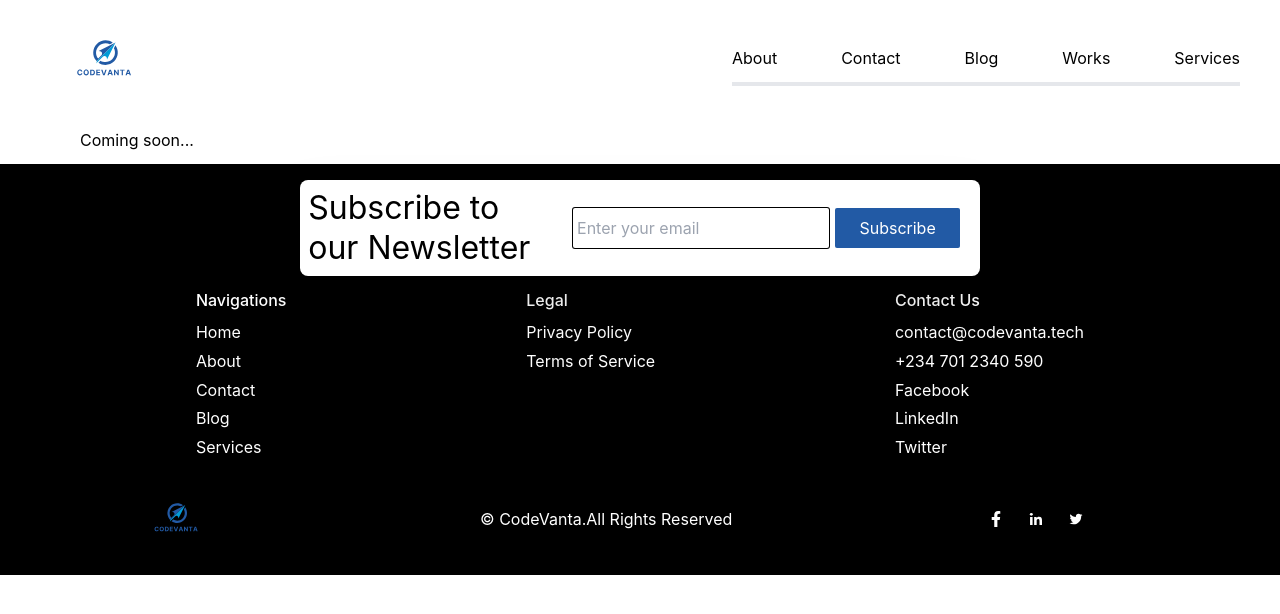
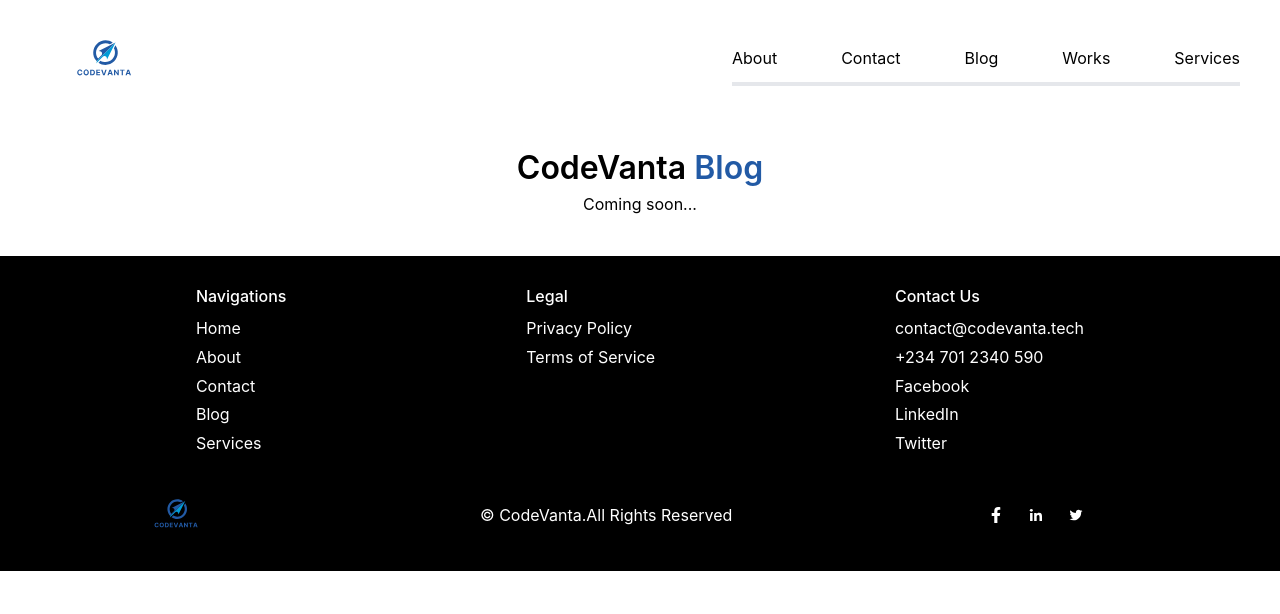
Before and after one commit to Code-Vanta/CompanyWebsite, a React (Vite) app in the folder CodeVanta/: page /blog in a window 1280 px wide. Shown: the top 614 px of the page. Built offline with nearby package versions, Linux system fonts and the light colour scheme.

Commit message:
Newsletter

```diff
--- a/CodeVanta/src/component/About/Notion.jsx
+++ b/CodeVanta/src/component/About/Notion.jsx
@@ -7,7 +7,6 @@
         <h1 className="text-[5rem] font-normal text-[#111010] sm:text-[2rem] ">
           About <span className="text-[#225AA5]">Us</span>
         </h1>
-
         <p className="text- font-normal pb-[2rem] text-[1.1rem] w-[45rem] sm:text-[1rem] mx-auto sm:w-[24rem] sm:pb-[4rem]">
           If your objective is to give your business the accessibility it
           deserves in today’s online/digital space, look no further than
--- a/CodeVanta/src/component/blog/BlogPage.jsx
+++ b/CodeVanta/src/component/blog/BlogPage.jsx
@@ -2,8 +2,11 @@
 
 const BlogPage = () => {
   return (
-    <div className="px-[5rem] pt-2 sm:pt-1 pb-3 md:px-[1rem] sm:px-3">
+    <div className="px-[5rem] text-center pb-10 md:px-[1rem] sm:px-3">
       <div>
+        <h1 className="pt-6 font-semibold text-[2rem]">
+          CodeVanta <span className="text-[#225AA5]">Blog</span>
+        </h1>
         <p>Coming soon...</p>
       </div>
     </div>
--- a/CodeVanta/src/component/footer/Footer.jsx
+++ b/CodeVanta/src/component/footer/Footer.jsx
@@ -11,7 +11,6 @@
     <footer className="bg-black text-white">
       <div className="px-[4rem] pt-4 sm:pt-2 pb-2 md:px-[0.3rem] sm:px-3">
         <div>
-          <NewsLetter />
           <div className="flex justify-around sm:flex sm:justify-start sm:gap-x-[6rem] sm:gap-y-7 p-3 sm:flex-wrap">
             <div className="flex flex-col gap-[0.5rem]">
               <h3 className="font-medium">Navigations</h3>
@@ -62,10 +61,6 @@
           </div>
         </div>
       </div>
-      <getresponse-form
-        form-id="c76d8e90-a005-40b6-99a4-c9a3dfc7452c"
-        e="1"
-      ></getresponse-form>
     </footer>
   );
 };
--- a/CodeVanta/src/component/langingpage/newsletter/NewsLetter.jsx
+++ b/CodeVanta/src/component/langingpage/newsletter/NewsLetter.jsx
@@ -1,70 +1,51 @@
-import React from "react";
-import Button from "../../button/Button";
-import { useState } from "react";
-import { ToastContainer, toast } from "react-toastify";
-import "react-toastify/dist/ReactToastify.css";
-import axios from "axios";
+import React, { useState, useEffect } from "react";
 
 const NewsLetter = () => {
-  const [email, setEmail] = useState("");
-  function getEmail(e) {
-    setEmail(e.target.value);
-  }
-  async function handleSubmit(e) {
-    e.preventDefault();
+  const [isPopupOpen, setIsPopupOpen] = useState(false);
 
-    const data = {
-      campaign: {
-        campaignId: "PHp3H", // Replace with your campaign ID
-      },
-      contact: {
-        email,
-      },
+  useEffect(() => {
+    const popupTimeout = setTimeout(() => {
+      setIsPopupOpen(true);
+    }, 60000);
+
+    return () => {
+      clearTimeout(popupTimeout);
     };
+  }, []);
 
-    try {
-      const response = await axios.post(
-        "https://api.getresponse.pl/v3/contacts",
-        data,
-        {
-          headers: {
-            "Content-Type": "application/json",
-            "X-Auth-Token": "api-key w3v7b58ta18bq81lxfs3gdk7myjygf1i", // Replace with your GetResponse API key
-          },
-        }
-      );
+  const closePopup = () => {
+    setIsPopupOpen(false);
+  };
 
-      if (response.status === 202) {
-        alert("Subscription successful!"); // Modify this based on your UI/UX
-        setEmail("");
-      } else {
-        alert("Subscription failed. Please try again."); // Modify this based on your UI/UX
-      }
-    } catch (error) {
-      console.error("Error subscribing:", error);
-    }
-  }
   return (
-    <div className="flex justify-center">
-      <div className="bg-white rounded-lg drop-shadow-2xl p-2 sm:flex sm:flex-col sm:gap-[0.2rem] flex gap-[0.8rem] items-center">
-        <p className="font-normal text-black text-[2rem] sm:text-[1.5rem] sm:w-full w-[15rem] leading-tight">
-          Subscribe to our Newsletter
-        </p>
-        <form onSubmit={handleSubmit} className="flex p-3 gap-[0.4rem]">
-          <input
-            type="email"
-            placeholder="Enter your email"
-            value={email}
-            onChange={getEmail}
-            className="ring-1 px-1 text-black rounded-sm ring-black"
-          />
-          <Button
-            text={"Subscribe"}
-            style="bg-[#225AA5] text-white rounded-sm py-2 px-6"
-          />
-        </form>
-      </div>
-      <ToastContainer />
+    <div className="min-h-screen flex items-center justify-center">
+      {isPopupOpen && (
+        <div className="fixed inset-0 flex items-center justify-center bg-black bg-opacity-50">
+          <div className="bg-white p-4 rounded shadow-lg relative">
+            <button
+              onClick={closePopup}
+              className="absolute top-2 right-2 text-gray-500 hover:text-gray-800"
+            >
+              Close
+            </button>
+            <iframe
+              title="Popup Form"
+              width="540"
+              height="305"
+              src="https://d66ed512.sibforms.com/serve/MUIFAHPpt9Jutjfr_5anpboNtDELSwQU2vr274aWVuOmpqY_52ipok5pFBVU9jBQYhrXg9wU-HCgpAguYwiwqzvUMMN3rB7OBPTkPsXDKEl-LTA_CZFXeMqQepWbw04LW1xdQX7j3ea6BdRL4tArcbUK7Gmsr8EUNvpHLLAerqETO1x7bMCzqnUPQcb1eLH3qJoUOr7VnFw_wZIi"
+              frameBorder="0"
+              scrolling="auto"
+              allowFullScreen
+              style={{
+                display: "block",
+                marginLeft: "auto",
+                marginRight: "auto",
+                maxWidth: "100%",
+              }}
+            ></iframe>
+          </div>
+        </div>
+      )}
     </div>
   );
 };
--- a/CodeVanta/src/component/navbar/Navbar.jsx
+++ b/CodeVanta/src/component/navbar/Navbar.jsx
@@ -39,7 +39,7 @@
         <div
           className={
             toggle
-              ? "h-screen w-full items-center pt-[2rem] text-white flex flex-col gap-[2rem] bg-[#225AA5]"
+              ? "h-screen w-full pt-[6rem] ease-out px-8 text-white flex flex-col gap-[2rem] bg-[#225AA5]"
               : "flex gap-[4rem] py-3 border-b-4 md:hidden sm:hidden"
           }
         >
--- a/CodeVanta/src/pages/LandingPage.jsx
+++ b/CodeVanta/src/pages/LandingPage.jsx
@@ -4,8 +4,24 @@
 import WhyChoose from '../component/langingpage/why/WhyChoose';
 import OurServices from '../component/langingpage/servicess/OurServices';
 import GetReview from '../component/reviewss/GetReview';
+import { useState,useEffect } from 'react';
 
 const LandingPage = () => {
+   const [isPopupOpen, setIsPopupOpen] = useState(false);
+
+   useEffect(() => {
+     const popupTimeout = setTimeout(() => {
+       setIsPopupOpen(true);
+     }, 60000);
+
+     return () => {
+       clearTimeout(popupTimeout);
+     };
+   }, []);
+
+   const closePopup = () => {
+     setIsPopupOpen(false);
+   };
   return (
     <div className="lg:pb-[3rem] sm:bg-slate-100 pb-7">
       <HeroH />
@@ -13,6 +29,33 @@
       <WhyChoose />
       <OurServices />
       <GetReview />
+      {isPopupOpen && (
+        <div className="fixed inset-0 flex items-center justify-center bg-black bg-opacity-50">
+          <div className="bg-white p-4 rounded shadow-lg relative">
+            <button
+              onClick={closePopup}
+              className="absolute top-2 right-2 text-gray-500 hover:text-gray-800"
+            >
+              Close
+            </button>
+            <iframe
+              title="Popup Form"
+              width="540"
+              height="305"
+              src="https://d66ed512.sibforms.com/serve/MUIFAHPpt9Jutjfr_5anpboNtDELSwQU2vr274aWVuOmpqY_52ipok5pFBVU9jBQYhrXg9wU-HCgpAguYwiwqzvUMMN3rB7OBPTkPsXDKEl-LTA_CZFXeMqQepWbw04LW1xdQX7j3ea6BdRL4tArcbUK7Gmsr8EUNvpHLLAerqETO1x7bMCzqnUPQcb1eLH3qJoUOr7VnFw_wZIi"
+              allowFullScreen
+              style={{
+                display: "block",
+                marginLeft: "auto",
+                marginRight: "auto",
+                maxWidth: "100%",
+                border: "none",
+                overflow: "hidden",
+              }}
+            ></iframe>
+          </div>
+        </div>
+      )}
     </div>
   );
 }
```
